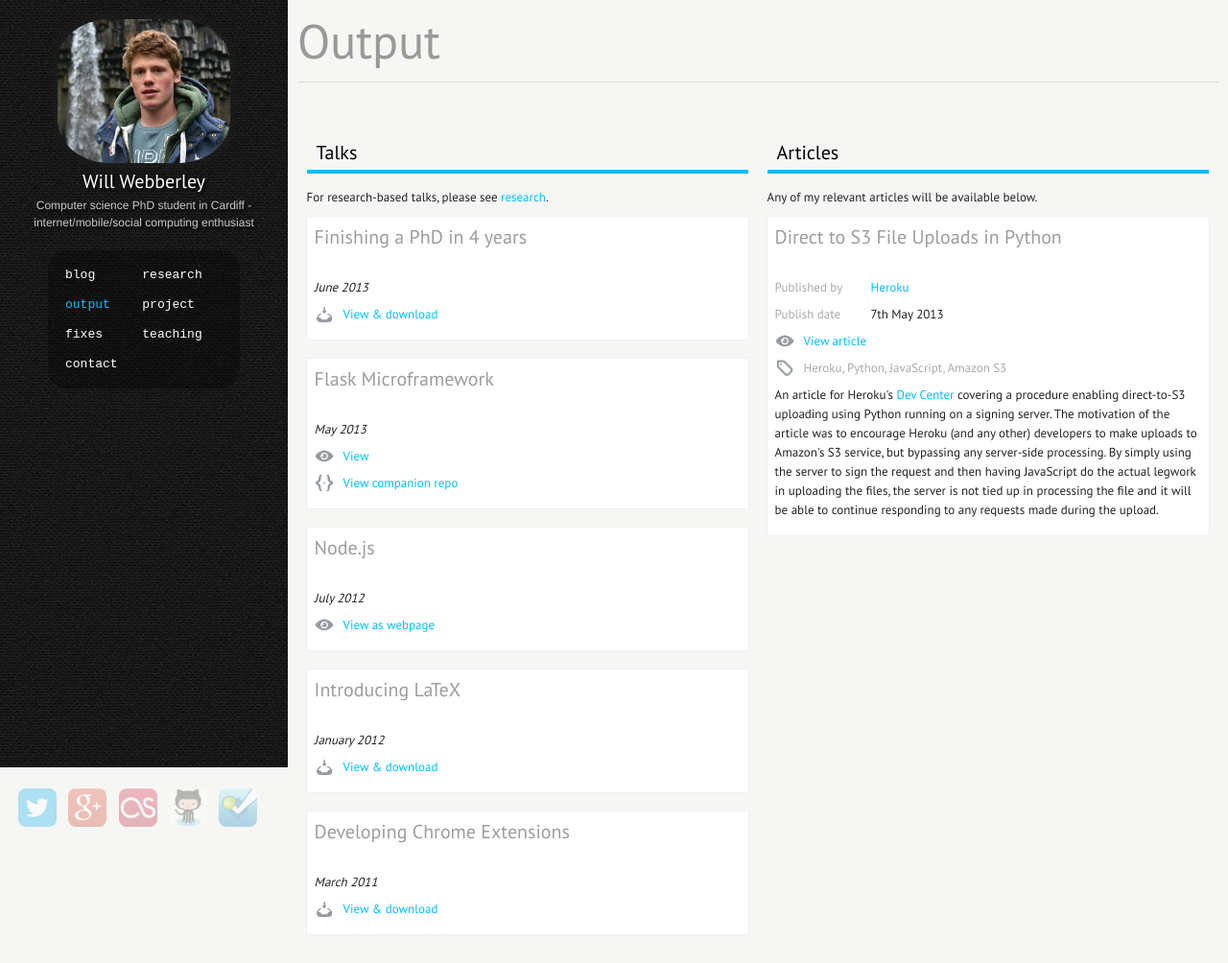
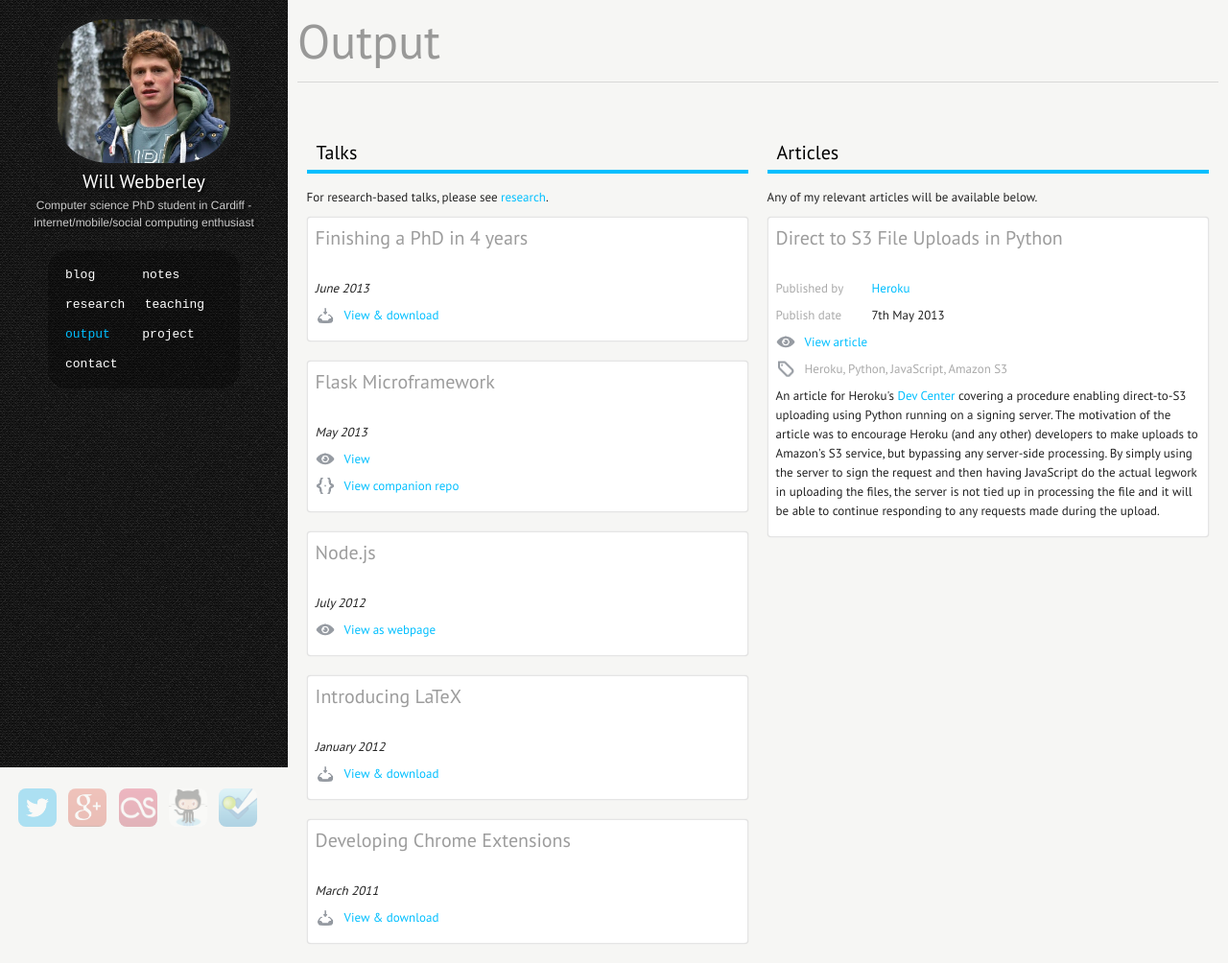
Before and after one commit to willwebberley/personal-website, a Flask app: page /output/ in a window 1280 px wide. Shown: the whole page at 96% size. Before the commit the page ends 956 px from the top, so only its background shows below. Run offline with Flask 2, Linux system fonts and the light colour scheme; some libraries are stand-ins or nearby versions.

Commit message:
updates to notes page

```diff
--- a/app.py
+++ b/app.py
@@ -65,10 +65,10 @@ def research():
 def output():
         return render_template('output.html', mobile = request.mobile)
 
-# flyingsparx.net/fixes
-@app.route('/fixes/')
-def fixes():
-        return render_template('fixes.html', mobile = request.mobile)
+# flyingsparx.net/notes
+@app.route('/notes/')
+def notes():
+        return render_template('notes.html', mobile = request.mobile)
 
 
 # flyingsparx.net/project
--- a/static/css/style.css
+++ b/static/css/style.css
@@ -67,6 +67,8 @@ section.small:nth-of-type(2){
     box-shadow:0px 0px 1px #ccc;
     margin-top:10px;
     margin-bottom:20px;
+    border-radius:4px;
+    border:1px solid rgba(0,0,0,0.1);
 }
 .item h3{
     color:rgba(100,100,100,0.9);
--- a/templates/layout.html
+++ b/templates/layout.html
@@ -28,11 +28,11 @@
     <nav>
 <!--        <p class="command">~ $ ls pages/</p>-->
         <a href="/" {% if 'home' == request.endpoint or 'post' == request.endpoint%}class="active"{% endif %}>blog</a>
+        <a href="/notes" {% if 'notes' == request.endpoint %}class="active"{% endif %}>notes</a>
         <a href="/research" {% if 'research' == request.endpoint %}class="active"{% endif %}>research</a>
+        <a href="/teaching" {% if 'teaching' == request.endpoint %}class="active"{% endif %}>teaching</a>
         <a href="/output" {% if 'output' == request.endpoint %}class="active"{% endif %}>output</a>
         <a href="/project" {% if 'project' == request.endpoint %}class="active"{% endif %}>project</a>
-        <a href="/fixes" {% if 'fixes' == request.endpoint %}class="active"{% endif %}>fixes</a>
-        <a href="/teaching" {% if 'teaching' == request.endpoint %}class="active"{% endif %}>teaching</a>
         <a href="/contact" {% if 'contact' == request.endpoint %}class="active"{% endif %}>contact</a>
         <!--<a href="/photos" {% if 'photos' == request.endpoint %}class="active"{% endif %}>pics</a>-->
 <!--        <p class="command">~ $ █</p> -->
```
Also changed, not shown: templates/fixes.html (deleted, +0 -26 lines), templates/notes.html (added, +37 -0 lines), static/data/posts.db.
